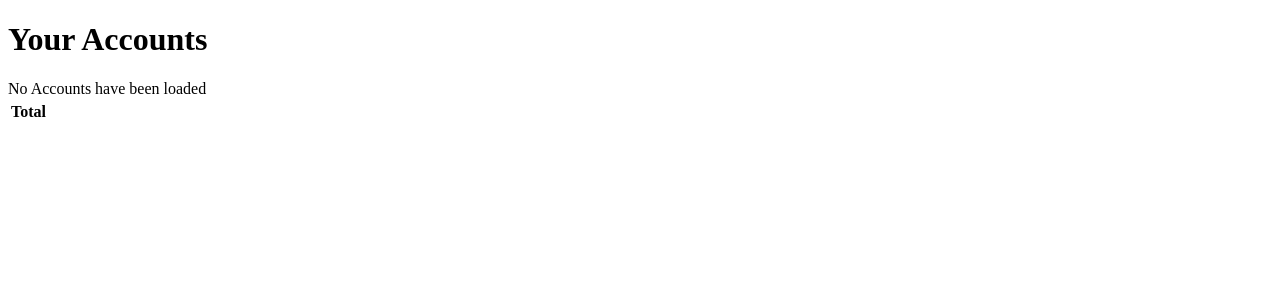
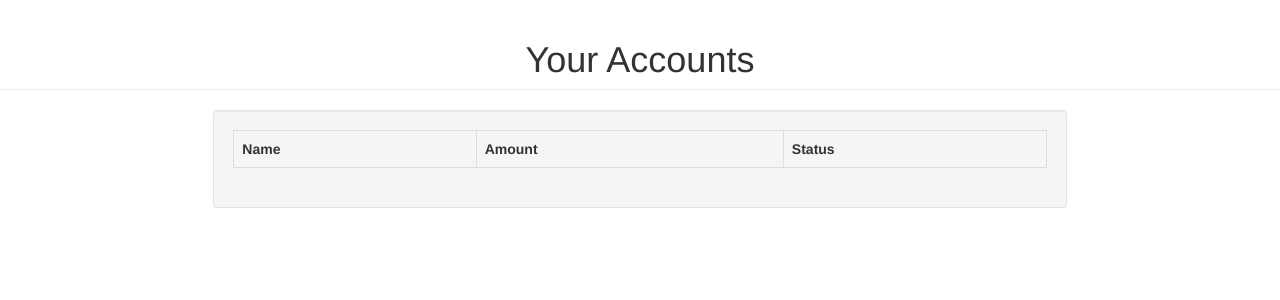
Before and after one commit to altheasmith/table-builder, a Django app: page / in a window 1280 px wide. Shown: the top 300 px of the page. Run offline with Django 3.2, Linux system fonts and the light colour scheme; data comes from the database, SQL or seed files in the repository; both versions use the stored data as it was after the commit; data that the repository does not hold is empty; some libraries are stand-ins or nearby versions.

Commit message:
working table, added bootstrap'

```diff
--- a/table_builder_proj/table_builder/models.py
+++ b/table_builder_proj/table_builder/models.py
@@ -3,15 +3,15 @@ from django.db import models
 class Account(models.Model):
 
     STATUS_CHOICES = (
-        ('inactive', 'Inactive'),
-        ('active', 'Active'),
+        ('Inactive', 'Inactive'),
+        ('Active', 'Active'),
     )
 
     name = models.CharField(max_length=30)
     amount = models.IntegerField()
     status = models.CharField(max_length=8,
                         choices=STATUS_CHOICES,
-                        default='active')
+                        default='Active')
 
     def __str__(self):
         return self.name
--- a/table_builder_proj/table_builder/static/table_builder/table-builder.js
+++ b/table_builder_proj/table_builder/static/table_builder/table-builder.js
@@ -1,11 +1,9 @@
 $(document).ready( function() {
   // AJAX get request to API for account information
   $.get('api/v1/Account', function(data) {
-    var headers = []
+
     var total = 0
-    $.each(data[0], function(k, v) {
-      headers.push(k)
-    });
+
     $.each(data, function() {
       $.each(this, function(k, v) {
         if (k == 'amount') {
@@ -13,16 +11,27 @@ $(document).ready( function() {
         }
       });
     });
-    console.log(headers, total, data)
-    var table = '<tr>';
-    for (i in headers) {
-      table += '<td>' + headers[i] + '</td>'
+
+    var accounts_data = ''
+
+    for (i in data) {
+      accounts_data += '<tr>\
+                        <td>' + data[i].name + '</td>\
+                        <td>' + data[i].amount + '</td>\
+                        <td>' + data[i].status + '</td>\
+                      </tr>';
     }
-    table += '</tr>'
-    for (account in data) {
 
-    }
-    console.log(table)
-    $('#accounts_table').innerHTML = table;
+    var total_data = '<tr class="total">\
+                        <td>Total</td>\
+                        <td>' + total + '</td>\
+                        <td></td>\
+                      </tr>'
+
+    var table = accounts_data + total_data
+
+    $('#accounts_table').append(table);
+
   });
+
 });
--- a/table_builder_proj/table_builder/templates/table_builder/table-builder.html
+++ b/table_builder_proj/table_builder/templates/table_builder/table-builder.html
@@ -35,38 +35,23 @@ Refactorings Applied
 <!doctype html>
 
   <head>
-      <link rel='stylesheet' href='{% static "table_builder/table-builder.css" %}'>
-      <title>Simple Table Builder</title>
-      <meta charset="UTF-8">
+    <link rel="stylesheet" href="https://maxcdn.bootstrapcdn.com/bootstrap/3.3.6/css/bootstrap.min.css" integrity="sha384-1q8mTJOASx8j1Au+a5WDVnPi2lkFfwwEAa8hDDdjZlpLegxhjVME1fgjWPGmkzs7" crossorigin="anonymous">
+    <link rel='stylesheet' href='{% static "table_builder/table-builder.css" %}'>
+    <title>Simple Table Builder</title>
+    <meta charset="UTF-8">
   </head>
 
   <body>
-    <!-- Make title dynamic -->
-    <h1>Your Accounts</h1>
+    <h1 class="page-header text-center">Your Accounts</h1>
 
-    <div class="container" id='target'>
+    <div class="container well col-md-8 col-md-offset-2" id='target'>
 
-      <table id='accounts_table'>
+      <table class="table table-bordered table-hover" id='accounts_table'>
         <tr>
-          {% for header in headers %}
-          <th>{{header}}</th>
-          {% empty %}
-          No Accounts have been loaded
-          {% endfor %}
+          <th>Name</th>
+          <th>Amount</th>
+          <th>Status</th>
         </tr>
-        {% for account in accounts %}
-        <tr>
-          <td>{{account.name}}</td>
-          <td>{{account.amount}}</td>
-          <td>{{account.status}}</td>
-        </tr>
-        {% empty %}
-        {% endfor %}
-        <tr class='total'>
-          <td>Total</td>
-          <td>{{total}}</td>
-          <td></td>
-        <tr>
       </table>
 
     </div>
@@ -75,6 +60,7 @@ Refactorings Applied
 
   <footer>
     <script src="https://ajax.googleapis.com/ajax/libs/jquery/2.1.4/jquery.min.js"></script>
+    <script src="https://maxcdn.bootstrapcdn.com/bootstrap/3.3.6/js/bootstrap.min.js" integrity="sha384-0mSbJDEHialfmuBBQP6A4Qrprq5OVfW37PRR3j5ELqxss1yVqOtnepnHVP9aJ7xS" crossorigin="anonymous"></script>
     <script src='{% static "table_builder/table-builder.js" %}'></script>
   </footer>
 
--- a/table_builder_proj/table_builder/views.py
+++ b/table_builder_proj/table_builder/views.py
@@ -1,9 +1,16 @@
 from django.shortcuts import render
 from django.views.generic import View
 from table_builder.models import Account
+from django.forms.models import model_to_dict
 
 
 class AccountView(View):
     def get(self, request):
         template = 'table_builder/table-builder.html'
+        accounts = [model_to_dict(a) for a in Account.objects.all()]
+        total = 0
+        for account in accounts:
+            total += account['amount']
+        print(total)
+        context = {'accounts':accounts,'total':total}
         return render(request, template)
```
Also changed, not shown: table_builder_proj/table_builder/db_seed.py (+5 -5 lines), table_builder_proj/db.sqlite3, table_builder_proj/table_builder/migrations/0001_initial.py.
